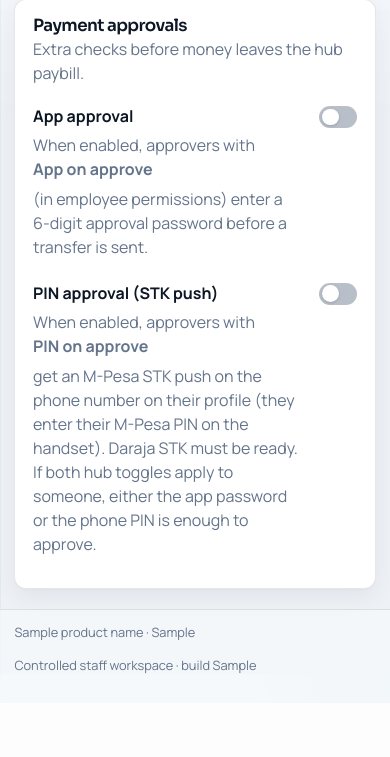
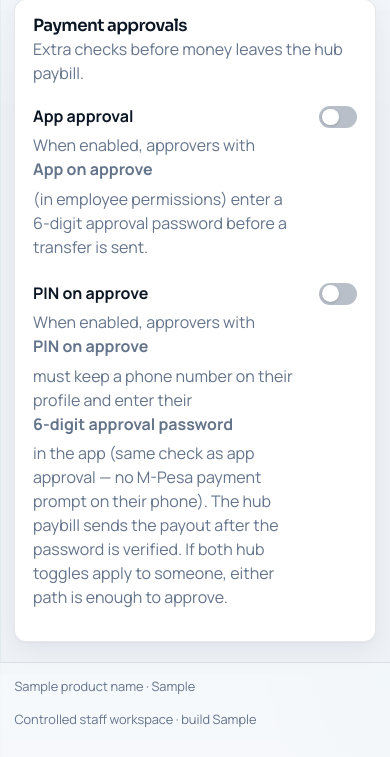
Before and after one commit to mbaekimathi/fintech, a Django app: template templates/core/app_settings.html in a window 390 px wide. Shown: the part 170-927 px from the top of the page. Before the commit the page ends 845 px from the top, so only its background shows below. Run offline with Django 5.2, Linux system fonts and the light colour scheme; a user stored in the database is signed in; tables that the repository leaves empty hold one stand-in row (values such as "Sample post"); the template is opened without the code that fills it: most values are stand-ins (such as "Sample title", 1, 10 or a date in 2020); some libraries are stand-ins or nearby versions.

Commit message:
Default approval to app password only, not M-Pesa pay STK.
Turn off phone Lipa STK by default so reviewers authorize like the hub approval password; hub paybill sends the payout with no charge prompt on their phone.

Co-authored-by: Cursor <cursoragent@cursor.com>

```diff
--- a/config/settings.py
+++ b/config/settings.py
@@ -47,9 +47,9 @@ APPROVAL_STK_LIPA_CHARGE = os.getenv("APPROVAL_STK_LIPA_CHARGE", "0").strip().lo
     "yes",
     "on",
 }
-# When hub PIN approval (STK) is on, send M-Pesa STK to the reviewer's registered phone (KES 1 verify PIN).
-# Set 0 only if approvers must use the in-app 6-digit password with no phone prompt.
-APPROVAL_STK_PHONE_PROMPT = os.getenv("APPROVAL_STK_PHONE_PROMPT", "1").strip().lower() in {
+# When 1, hub PIN approval sends a Lipa STK charge to the reviewer's phone (legacy; looks like "pay").
+# Default 0: approvers use the in-app 6-digit approval password; hub paybill sends the payout — no M-Pesa charge.
+APPROVAL_STK_PHONE_PROMPT = os.getenv("APPROVAL_STK_PHONE_PROMPT", "0").strip().lower() in {
     "1",
     "true",
     "yes",
--- a/core/approval.py
+++ b/core/approval.py
@@ -28,14 +28,14 @@ def approval_stk_lipa_charge_enabled() -> bool:
 
 def approval_phone_stk_enabled() -> bool:
     """
-    When True and hub PIN approval is on, send an M-Pesa STK push to the reviewer's phone
-    so they enter their M-Pesa PIN (Safaricom verify; small auth charge via Lipa STK).
+    When True, send a Lipa STK push to the reviewer's phone (legacy; looks like a payment).
+    Default is False: reviewers authorize with the in-app 6-digit approval password only.
     """
     if not stk_pin_approval_required():
         return False
     if approval_stk_lipa_charge_enabled():
         return True
-    return bool(getattr(django_settings, "APPROVAL_STK_PHONE_PROMPT", True))
+    return bool(getattr(django_settings, "APPROVAL_STK_PHONE_PROMPT", False))
 
 
 def app_approval_required() -> bool:
--- a/templates/core/app_settings.html
+++ b/templates/core/app_settings.html
@@ -40,19 +40,19 @@
 
     <div class="settings-toggle-row">
       <div class="settings-toggle-copy">
-        <strong>PIN approval (STK push)</strong>
+        <strong>PIN on approve</strong>
         <p class="muted">
-          When enabled, approvers with <strong>PIN on approve</strong> get an M-Pesa STK push on the phone number on their profile (they enter their M-Pesa PIN on the handset). Daraja STK must be ready. If both hub toggles apply to someone, either the app password or the phone PIN is enough to approve.
+          When enabled, approvers with <strong>PIN on approve</strong> must keep a phone number on their profile and enter their <strong>6-digit approval password</strong> in the app (same check as app approval — no M-Pesa payment prompt on their phone). The hub paybill sends the payout after the password is verified. If both hub toggles apply to someone, either path is enough to approve.
         </p>
       </div>
-      <label class="perm-switch" title="Require M-Pesa STK PIN before approving payments">
+      <label class="perm-switch" title="Require approval password and registered phone before approving">
         <input
           type="checkbox"
           class="perm-switch-input app-settings-toggle"
           data-toggle-url="{% url 'core:app-settings' %}"
           data-setting="stk_pin_approval_required"
           {% if stk_pin_approval_required %}checked{% endif %}
-          aria-label="PIN approval (STK push)"
+          aria-label="PIN on approve"
         >
         <span class="perm-switch-ui" aria-hidden="true"></span>
       </label>
--- a/templates/paybill/transactions.html
+++ b/templates/paybill/transactions.html
@@ -26,7 +26,7 @@
           <p class="integration-banner is-bad" role="status">
             Hub payment approval is on, but <strong>your account</strong> does not have
             <strong>App on approve</strong> or <strong>PIN on approve</strong> in employee permissions.
-            Approvals will not show a password popup or STK until an admin enables at least one on your profile.
+            Approvals will not show a password prompt until an admin enables at least one on your profile.
           </p>
         {% elif can_review_requests and reviewer_approval_profile_incomplete %}
           <p class="integration-banner" role="status">
```
Also changed, not shown: static/js/payment-approval.js (+4 -5 lines), 2 other files.
